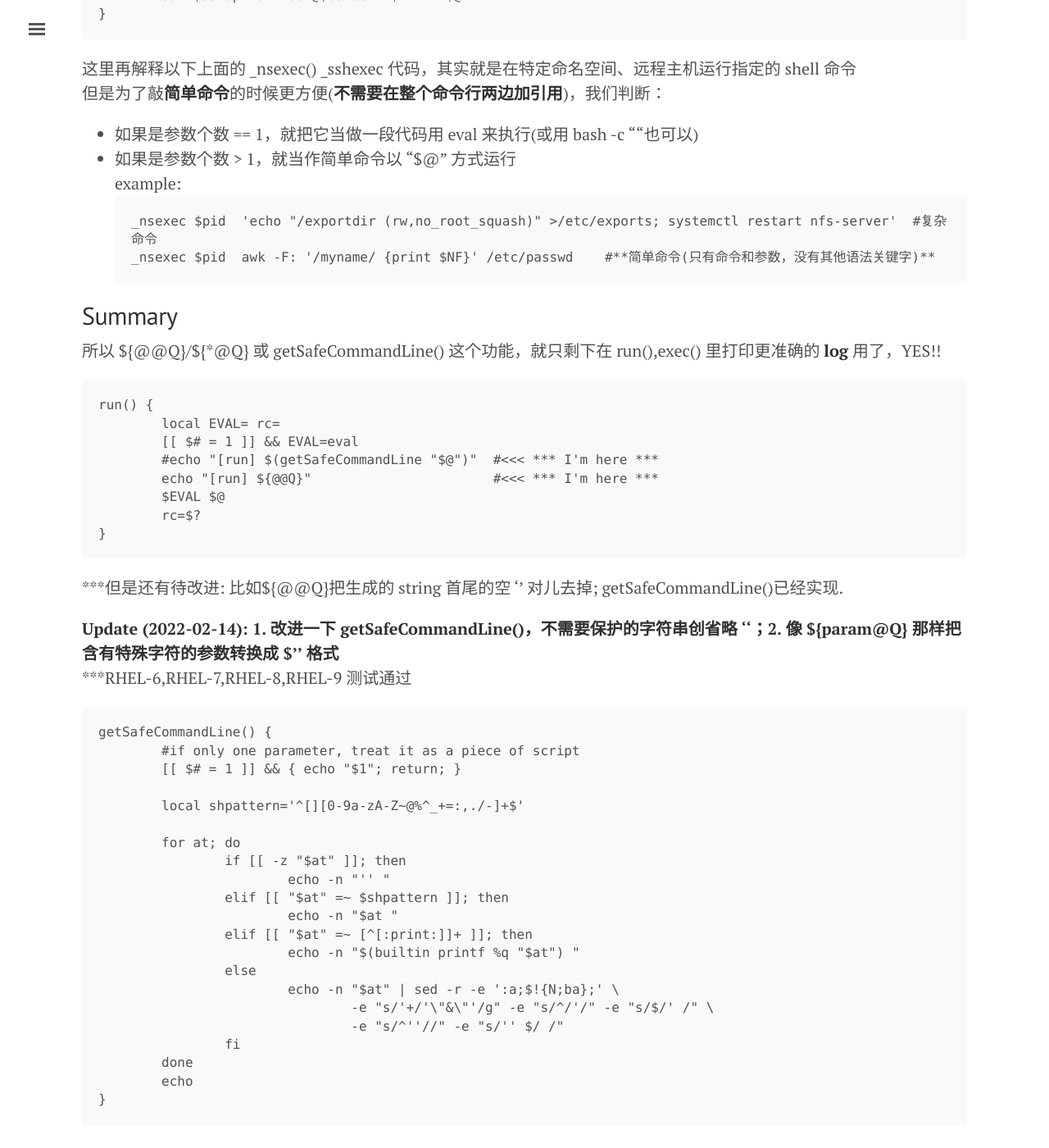
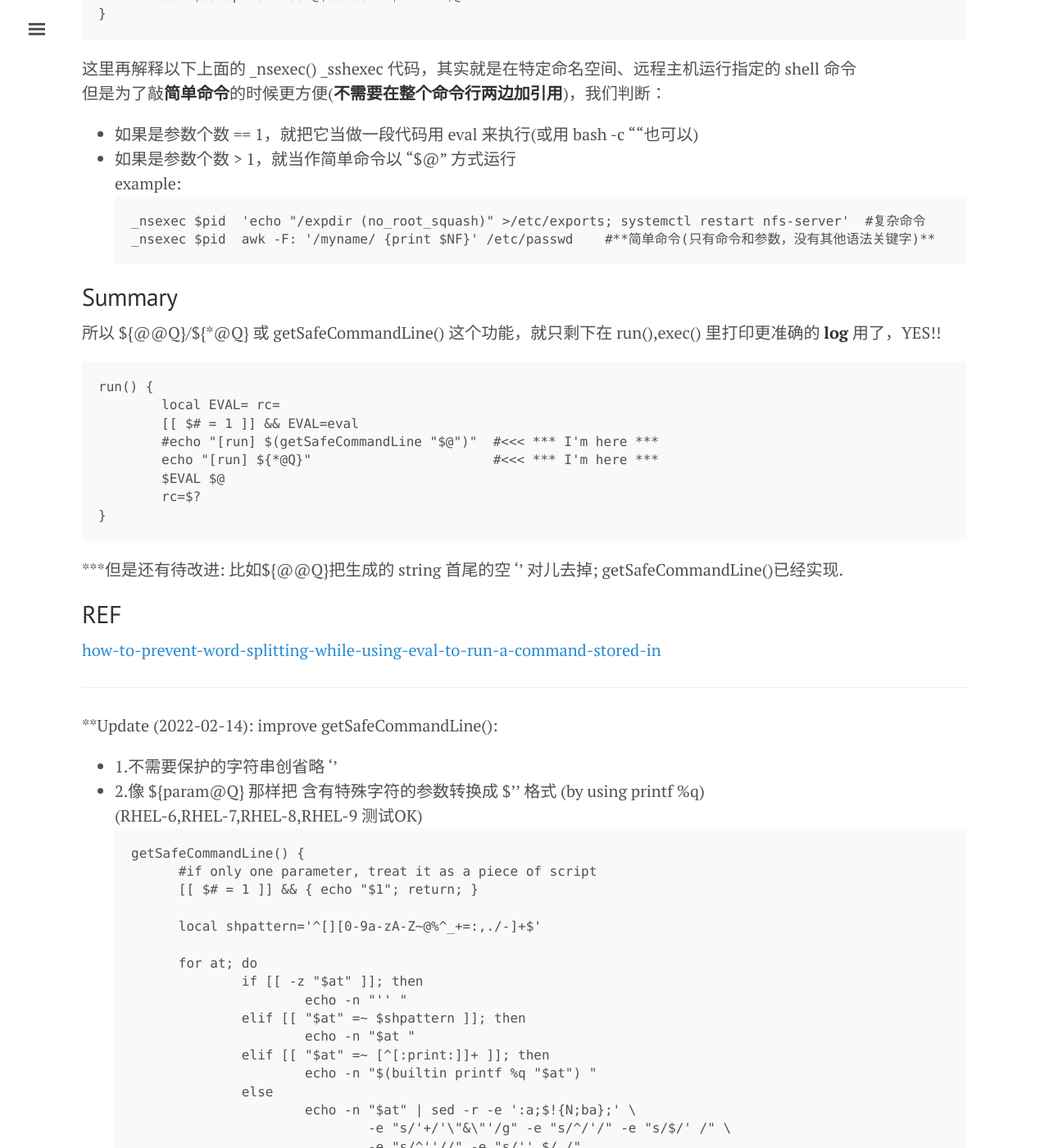
Before and after one commit to tcler/tcler.github.io, a Jekyll site: the page built from _posts/2022-02-07-bash-4.4-new-feature-parameter@operator.md, in a window 1280 px wide and 1400 px high, scrolled down 3168 px. Shown: the whole window at 82% size. Built offline with Jekyll 4.4.1, drawn with Linux system fonts in a browser that asks for light colours; some of the changed text lies outside the part shown.

Commit message:
Update 2022-02-07-bash-4.4-new-feature-parameter@operator.md

````diff
--- a/_posts/2022-02-07-bash-4.4-new-feature-parameter@operator.md
+++ b/_posts/2022-02-07-bash-4.4-new-feature-parameter@operator.md
@@ -129,7 +129,7 @@ _sshexec() {
   - 如果是参数个数  > 1，就当作简单命令以 "$@" 方式运行
 example:
 ```
-_nsexec $pid  'echo "/exportdir (rw,no_root_squash)" >/etc/exports; systemctl restart nfs-server'  #复杂命令
+_nsexec $pid  'echo "/expdir (no_root_squash)" >/etc/exports; systemctl restart nfs-server'  #复杂命令
 _nsexec $pid  awk -F: '/myname/ {print $NF}' /etc/passwd    #**简单命令(只有命令和参数，没有其他语法关键字)**
 ```
 
@@ -141,15 +141,23 @@ run() {
         local EVAL= rc=
         [[ $# = 1 ]] && EVAL=eval
         #echo "[run] $(getSafeCommandLine "$@")"  #<<< *** I'm here ***
-        echo "[run] ${@@Q}"                       #<<< *** I'm here ***
+        echo "[run] ${*@Q}"                       #<<< *** I'm here ***
         $EVAL $@
         rc=$?
 }
 ```
 \*\**但是还有待改进: 比如${@@Q}把生成的 string 首尾的空 '' 对儿去掉; getSafeCommandLine()已经实现.
 
-**Update (2022-02-14): 1. 改进一下 getSafeCommandLine()，不需要保护的字符串创省略 ''；2. 像 ${param@Q} 那样把 含有特殊字符的参数转换成 $'' 格式**
-\*\**RHEL-6,RHEL-7,RHEL-8,RHEL-9 测试通过
+
+## REF
+[how-to-prevent-word-splitting-while-using-eval-to-run-a-command-stored-in](https://stackoverflow.com/questions/42428777/how-to-prevent-word-splitting-while-using-eval-to-run-a-command-stored-in)
+
+---
+
+**Update (2022-02-14): improve getSafeCommandLine():
+- 1.不需要保护的字符串创省略 ''
+- 2.像 ${param@Q} 那样把 含有特殊字符的参数转换成 $'' 格式 (by using printf %q)
+(RHEL-6,RHEL-7,RHEL-8,RHEL-9 测试OK)
 ```
 getSafeCommandLine() {
         #if only one parameter, treat it as a piece of script
````
Also changed, not shown: other parts of _posts/2022-02-07-bash-4.4-new-feature-parameter@operator.md (+0 -3 lines).
